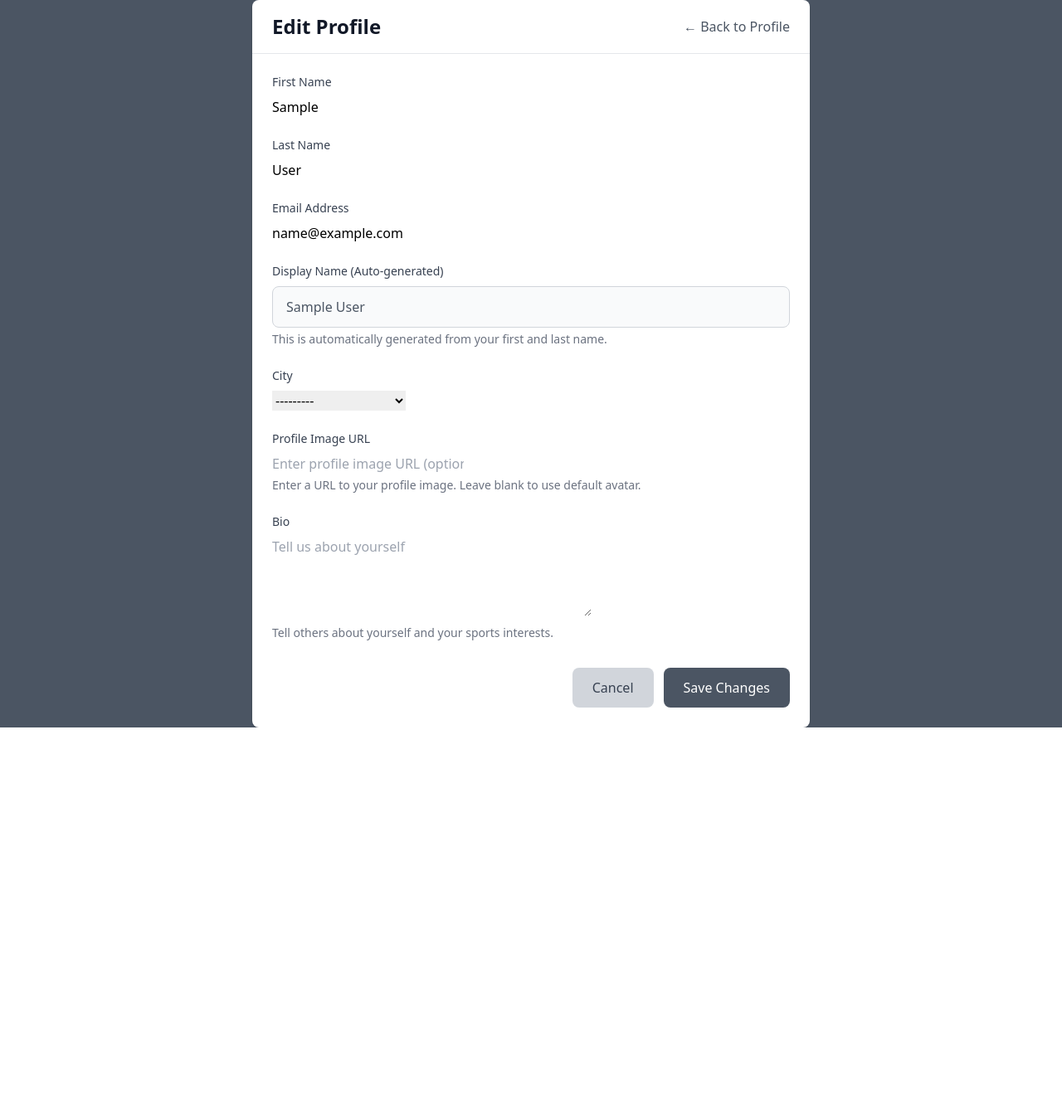
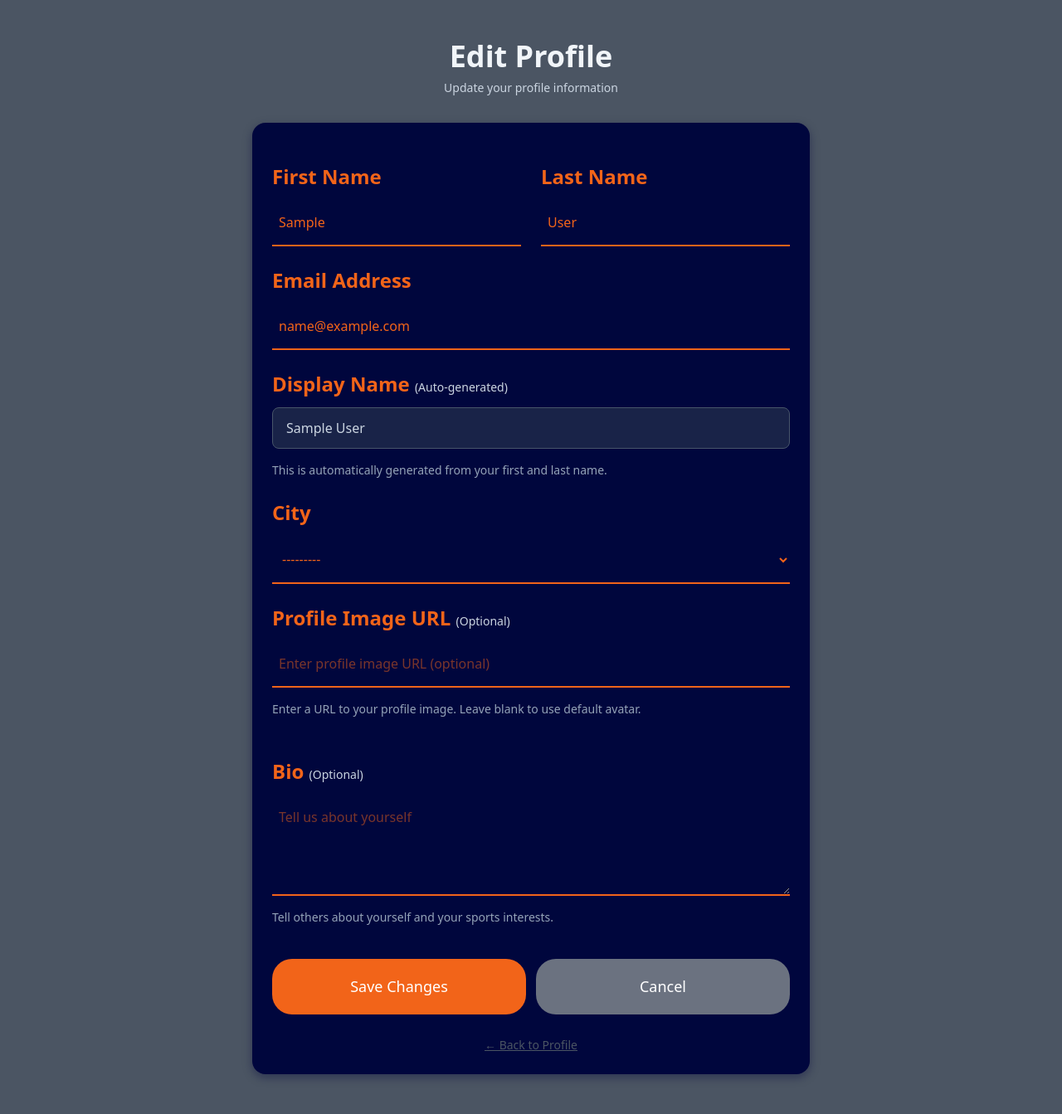
Before and after one commit to pbp-kelompok-e5/sigma-app, a Django app: page /profile/update/ in a window 1280 px wide. Shown: the whole page at 83% size. Before the commit the page ends 877 px from the top, so only its background shows below. Run offline with Django 5.2, Linux system fonts and the light colour scheme; the visitor is signed in with stand-in values (Sample User, id 1); some libraries are stand-ins or nearby versions.

Commit message:
feat(edit_profile): implement design system

```diff
--- a/authentication/templates/authentication/edit_profile.html
+++ b/authentication/templates/authentication/edit_profile.html
@@ -3,29 +3,32 @@
 {% block title %}Edit Profile - Sigma App{% endblock %}
 
 {% block content %}
-<div class="max-w-2xl mx-auto">
-    <div class="bg-white shadow rounded-lg overflow-hidden">
-        <div class="px-6 py-4 border-b border-gray-200">
-            <div class="flex items-center justify-between">
-                <h1 class="text-2xl font-bold text-gray-900">Edit Profile</h1>
-                <a href="{% url 'authentication:profile' %}" class="text-gray-600 hover:text-gray-800">
-                    ← Back to Profile
-                </a>
-            </div>
+<div class="min-h-screen flex items-center justify-center py-12 px-4 sm:px-6 lg:px-8">
+    <div class="max-w-2xl w-full space-y-8">
+        <!-- Header -->
+        <div>
+            <h2 class="text-center text-4xl font-extrabold text-slate-100">
+                Edit Profile
+            </h2>
+            <p class="mt-2 text-center text-sm text-slate-300">
+                Update your profile information
+            </p>
         </div>
 
-        <form method="post" class="px-6 py-6">
+        <!-- Edit Profile Form Card -->
+        <div class="card-deep-sea">
+            <form method="post" class="space-y-6">
                 {% csrf_token %}
 
-            <div class="space-y-6">
+                <div class="grid grid-cols-1 md:grid-cols-2 gap-6">
                     <!-- First Name -->
-                <div>
-                    <label for="{{ form.first_name.id_for_label }}" class="block text-sm font-medium text-gray-700 mb-2">
+                    <div class="input-group">
+                        <label for="{{ form.first_name.id_for_label }}" class="input-label">
                             First Name
                         </label>
                         {{ form.first_name }}
                         {% if form.first_name.errors %}
-                        <div class="mt-1 text-sm text-red-600">
+                            <div class="error-message">
                                 {% for error in form.first_name.errors %}
                                     <p>{{ error }}</p>
                                 {% endfor %}
@@ -34,28 +37,29 @@
                     </div>
 
                     <!-- Last Name -->
-                <div>
-                    <label for="{{ form.last_name.id_for_label }}" class="block text-sm font-medium text-gray-700 mb-2">
+                    <div class="input-group">
+                        <label for="{{ form.last_name.id_for_label }}" class="input-label">
                             Last Name
                         </label>
                         {{ form.last_name }}
                         {% if form.last_name.errors %}
-                        <div class="mt-1 text-sm text-red-600">
+                            <div class="error-message">
                                 {% for error in form.last_name.errors %}
                                     <p>{{ error }}</p>
                                 {% endfor %}
                             </div>
                         {% endif %}
                     </div>
+                </div>
 
-                <!-- Email -->
-                <div>
-                    <label for="{{ form.email.id_for_label }}" class="block text-sm font-medium text-gray-700 mb-2">
+                <!-- Email (Full Width) -->
+                <div class="input-group">
+                    <label for="{{ form.email.id_for_label }}" class="input-label">
                         Email Address
                     </label>
                     {{ form.email }}
                     {% if form.email.errors %}
-                        <div class="mt-1 text-sm text-red-600">
+                        <div class="error-message">
                             {% for error in form.email.errors %}
                                 <p>{{ error }}</p>
                             {% endfor %}
@@ -64,24 +68,24 @@
                 </div>
 
                 <!-- Full Name (auto-generated, read-only display) -->
-                <div>
-                    <label class="block text-sm font-medium text-gray-700 mb-2">
-                        Display Name (Auto-generated)
+                <div class="input-group">
+                    <label class="input-label">
+                        Display Name <span class="text-sm text-slate-300 font-normal">(Auto-generated)</span>
                     </label>
-                    <div class="w-full px-4 py-3 border border-gray-300 rounded-lg bg-gray-50 text-gray-600">
+                    <div class="w-full px-4 py-3 border border-slate-600 rounded-lg bg-slate-700/50 text-slate-300">
                         <span id="display-name">{{ form.instance.full_name }}</span>
                     </div>
-                    <p class="mt-1 text-sm text-gray-500">This is automatically generated from your first and last name.</p>
+                    <p class="mt-1 text-sm text-slate-400">This is automatically generated from your first and last name.</p>
                 </div>
 
-                <!-- City -->
-                <div>
-                    <label for="{{ form.city.id_for_label }}" class="block text-sm font-medium text-gray-700 mb-2">
+                <!-- City (Full Width) -->
+                <div class="input-group">
+                    <label for="{{ form.city.id_for_label }}" class="input-label">
                         City
                     </label>
                     {{ form.city }}
                     {% if form.city.errors %}
-                        <div class="mt-1 text-sm text-red-600">
+                        <div class="error-message">
                             {% for error in form.city.errors %}
                                 <p>{{ error }}</p>
                             {% endfor %}
@@ -89,64 +93,85 @@
                     {% endif %}
                 </div>
 
-                <!-- Profile Image URL -->
-                <div>
-                    <label for="{{ form.profile_image_url.id_for_label }}" class="block text-sm font-medium text-gray-700 mb-2">
-                        Profile Image URL
+                <!-- Profile Image URL (Full Width) -->
+                <div class="input-group">
+                    <label for="{{ form.profile_image_url.id_for_label }}" class="input-label">
+                        Profile Image URL <span class="text-sm text-slate-300 font-normal">(Optional)</span>
                     </label>
                     {{ form.profile_image_url }}
                     {% if form.profile_image_url.errors %}
-                        <div class="mt-1 text-sm text-red-600">
+                        <div class="error-message">
                             {% for error in form.profile_image_url.errors %}
                                 <p>{{ error }}</p>
                             {% endfor %}
                         </div>
                     {% endif %}
-                    <p class="mt-1 text-sm text-gray-500">Enter a URL to your profile image. Leave blank to use default avatar.</p>
+                    <p class="mt-1 text-sm text-slate-400">Enter a URL to your profile image. Leave blank to use default avatar.</p>
 
                     <!-- Image Preview -->
                     <div class="mt-3">
                         <div id="image-preview" class="hidden">
-                            <p class="text-sm font-medium text-gray-700 mb-2">Preview:</p>
+                            <p class="text-sm font-medium text-slate-300 mb-2">Preview:</p>
                             <img id="preview-img" src="" alt="Profile image preview"
-                                 class="w-20 h-20 rounded-full object-cover border-2 border-gray-200"
+                                 class="w-20 h-20 rounded-full object-cover border-2 border-slate-600"
                                  onerror="document.getElementById('image-preview').classList.add('hidden');">
                         </div>
                     </div>
                 </div>
 
-                <!-- Bio -->
-                <div>
-                    <label for="{{ form.bio.id_for_label }}" class="block text-sm font-medium text-gray-700 mb-2">
-                        Bio
+                <!-- Bio (Full Width) -->
+                <div class="input-group">
+                    <label for="{{ form.bio.id_for_label }}" class="input-label">
+                        Bio <span class="text-sm text-slate-300 font-normal">(Optional)</span>
                     </label>
                     {{ form.bio }}
                     {% if form.bio.errors %}
-                        <div class="mt-1 text-sm text-red-600">
+                        <div class="error-message">
                             {% for error in form.bio.errors %}
                                 <p>{{ error }}</p>
                             {% endfor %}
                         </div>
                     {% endif %}
-                    <p class="mt-1 text-sm text-gray-500">Tell others about yourself and your sports interests.</p>
-                </div>
+                    <p class="mt-1 text-sm text-slate-400">Tell others about yourself and your sports interests.</p>
                 </div>
 
-            <div class="mt-8 flex justify-end space-x-3">
-                <a href="{% url 'authentication:profile' %}" class="bg-gray-300 text-gray-700 px-6 py-3 rounded-lg hover:bg-gray-400 transition duration-200">
+                <!-- Action Buttons -->
+                <div class="pt-4 flex flex-col sm:flex-row gap-3">
+                    <button type="submit" class="btn btn-lg flex-1">
+                        Save Changes
+                    </button>
+                    <a href="{% url 'authentication:profile' %}" class="btn btn-secondary btn-lg flex-1 text-center">
                         Cancel
                     </a>
-                <button type="submit" class="bg-gray-600 text-white px-6 py-3 rounded-lg hover:bg-gray-700 transition duration-200">
-                    Save Changes
-                </button>
+                </div>
+
+                <!-- Back to Profile Link -->
+                <div class="text-center">
+                    <a href="{% url 'authentication:profile' %}"
+                       class="text-sm font-medium text-gray-600 hover:text-gray-800 underline">
+                        ← Back to Profile
+                    </a>
                 </div>
             </form>
         </div>
     </div>
+</div>
 
 <script>
+    document.addEventListener('DOMContentLoaded', function() {
+        // Initialize Choices.js on the city select field
+        const citySelect = document.getElementById('{{ form.city.id_for_label }}');
+        if (citySelect) {
+            new Choices(citySelect, {
+                searchEnabled: true,
+                itemSelectText: '',
+                searchPlaceholderValue: 'Search for a city...',
+                noResultsText: 'No cities found',
+                shouldSort: false
+            });
+        }
+
         // Update display name in real-time
-    document.addEventListener('DOMContentLoaded', function() {
         const firstNameField = document.getElementById('{{ form.first_name.id_for_label }}');
         const lastNameField = document.getElementById('{{ form.last_name.id_for_label }}');
         const displayNameSpan = document.getElementById('display-name');
```
Lines whose indentation alone changed are shown as unchanged.
